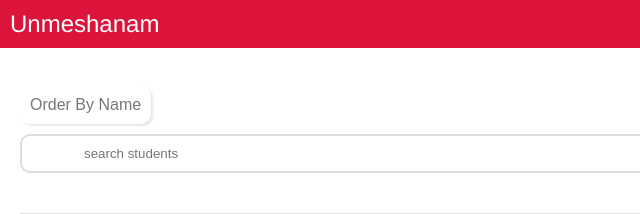
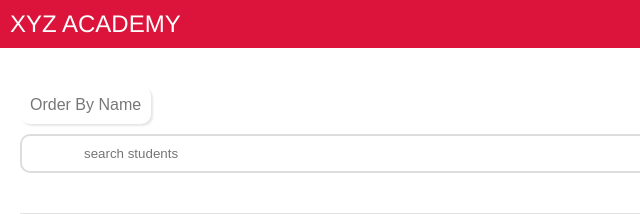
Before and after one commit to DEBADYUTI-KARMAKAR/AngularJS-Batch-1, a plain HTML site: page CODES/Directive/index.html in a window 1280 px wide. Shown: the top 214 px of the page, 0-640 px from the left. Drawn offline with Linux system fonts and the light colour scheme.

Commit message:
ng-include ng-show ng-click ng-submit ng-src || Project start

```diff
--- a/CODES/Directive/hader.html
+++ b/CODES/Directive/hader.html
@@ -1,5 +1,5 @@
 <div id="menu-bar">
-    <h1>Unmeshanam</h1>
+    <h1>XYZ ACADEMY</h1>
     <ul>
         <li><a href="">Home</a></li>
         <li><a href="">List Students</a></li>
```
